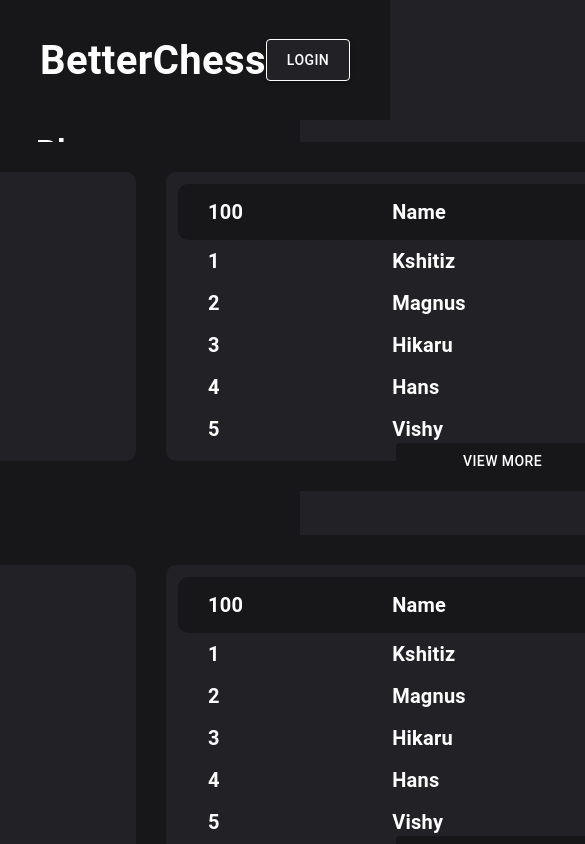
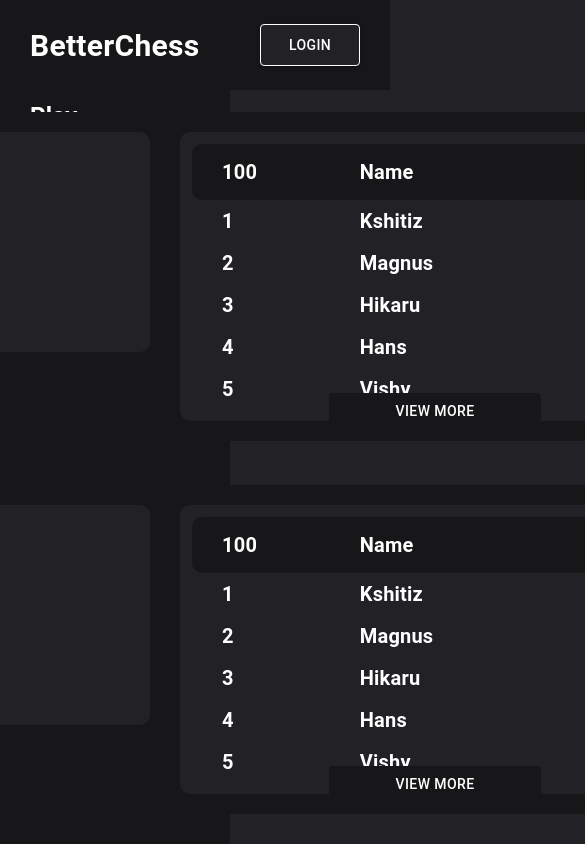
Before and after one commit to YashKorla/BetterChess, a React (Create React App) app in the folder FE/: page /leaderboard in a window 390 px wide. Shown: the top 844 px of the page, 585 px wide, since content can reach past the window. Built offline with nearby package versions, Linux system fonts and the light colour scheme.

Commit message:
Breakpoints

```diff
--- a/FE/src/App.tsx
+++ b/FE/src/App.tsx
@@ -9,15 +9,20 @@ import Variants from './pages/Variants';
 import Puzzles from './pages/Puzzles';
 import LeaderboardPage from './pages/LeaderboardPage';
 import Friends from './pages/Friends';
-import { styled } from '@mui/material';
+import { styled, useTheme } from '@mui/material';
 import bgimg from './images/bachground.png'
 
-const PageBox=styled(Box)({
-  margin:'120px 0 0 300px',
-  backgroundImage:`require(${bgimg})`,
-});
+function App() {
+  const theme = useTheme();
 
-function App() {
+  const PageBox=styled(Box)({
+    backgroundImage:`require(${bgimg})`,
+    margin:'90px 0 0 230px',
+    [theme.breakpoints.up('laptop')]: {
+      margin: '120px 0 0 300px',
+    },
+  });
+
   return (
       <Box>
         <Appbar/>
--- a/FE/src/components/appbar/Appbar.tsx
+++ b/FE/src/components/appbar/Appbar.tsx
@@ -3,22 +3,33 @@ import AppBar from '@mui/material/AppBar';
 import Typography from '@mui/material/Typography';
 import Button from '@mui/material/Button';
 import styled from '@emotion/styled';
+import { useTheme } from '@mui/material';
+
+const Appbar = () => {
+  const theme = useTheme()
 
   const Topbar = styled(AppBar)({
     zIndex: 3,
-    height:'120px',
     boxShadow:'none',
-    padding: '32px 40px',
     display:'flex',
     flexDirection:'row',
     justifyContent: 'space-between',
     alignItems: 'center',
+    height:'90px',
+    padding: '32px 30px',
+    [theme.breakpoints.up('laptop')]: {
+      height:'120px',
+      padding: '32px 40px',
+    },
   })
 
   const TopbarText = styled(Typography)({
     fontWeight:700,
+    fontSize:'30px',
+    lineHeight:'47px',
+    [theme.breakpoints.up('laptop')]: {
       fontSize:'40px',
-    lineHeight:'47px',
+    },
   })
 
   const Login = styled(Button)({
@@ -27,7 +38,7 @@ const Login = styled(Button)({
       height:'42px',
   })
 
-const Appbar = () => {
+
   return (
    <Topbar position="fixed">
       <TopbarText>
--- a/FE/src/components/leaderboard/Leaderboard.tsx
+++ b/FE/src/components/leaderboard/Leaderboard.tsx
@@ -14,7 +14,6 @@ import {
   Paper,
   Button,
 } from "@mui/material";
-import ArrowDropDownCircleIcon from '@mui/icons-material/ArrowDropDownCircle';
 import { useTheme } from "@mui/material/styles";
 import { ternaryOperator } from "../../utils";
 
@@ -56,40 +55,55 @@ const Leaderboard = (props: LeaderboardProps) => {
   });
 
   const ViewAllButton = styled(Button)({
-    width:'213px',
+    width:'212px',
     height:'36px',
     position:'absolute',
     bottom:'12px',
-    left:'576px',
     boxShadow: 'none',
+    left:'419px',
+    [theme.breakpoints.up('laptop')]: {
+      left:'576px',
+    },
   });
 
   const ImgBox = styled(Box)({
-    height: "289px",
-    width: "286px",
     borderRadius: "10px",
     backgroundColor:`${theme.palette.primary.light}`,
+    height: "220px",
+    width: "220px",
+    [theme.breakpoints.up('laptop')]: {
+      height: "289px",
+      width: "286px",
+    },
   });
 
   const TableBox = styled(TableContainer)({
-    width: "674px",
     borderRadius: "10px",
     backgroundColor:`${theme.palette.primary.light}`,
     padding:'12px',
     overflow: 'hidden',
     height:`${isViewAll ? '' : '289px'}`,
+    width: "510px",
+    [theme.breakpoints.up('laptop')]: {
+      height:`${isViewAll ? '' : '289px'}`,
+      width: "674px",
+    },
   });
 
   const OuterBox = styled(Box)({
-    width: "1050px",
     borderRadius: "10px",
     display: "flex",
     justifyContent: "space-between",
     alignItems: 'flex-start',
-    padding: "30px",
     backgroundColor:`${theme.palette.primary.main}`,
     margin:'22px',
     position:'relative',
+    width: "800px",
+    padding: "20px",
+    [theme.breakpoints.up('laptop')]: {
+      width: "1050px",
+      padding: "30px",
+    },
   });
 
   const [page, setPage] = useState(0);
--- a/FE/src/components/navbar/Navbar.tsx
+++ b/FE/src/components/navbar/Navbar.tsx
@@ -13,39 +13,6 @@ import {useTheme} from '@mui/material/styles';
 import { ListItemButton } from '@mui/material';
 import { Link, useLocation } from 'react-router-dom';
 
-const ListText=styled(Typography)({
-  fontSize: '32px',
-  fontStyle: 'normal',
-  fontWeight: 700,
-  lineHeight: 'normal',
-})
-
-const AccountAvatar=styled(Avatar)({
-  height:'67px',
-  width:'67px',
-  marginRight:'16px',
-})
-
-const AccountText=styled(Typography)({
-  fontWeight:700,
-  fontSize:'28px',
-  color: 'white',
-});
-
-const CustomToolbar=styled(Box)({
-  display:'flex',
-  flexDirection: 'column',
-  justifyContent:'space-between',
-  height:'100%',
-  padding: '120px 0 50px 20px',
-});
-
-const AccountBox=styled(Box)({
-  display:'flex',
-  alignItems:'center',
-  padding:'0 0 0 20px'
-});
-
 const navitems=[
   {label:'Play',route:'/play'},
   {label:'Variants',route:'/variants'},
@@ -58,12 +25,60 @@ const Navbar = () => {
   const theme = useTheme();
   const location = useLocation();
 
+  const ListText=styled(Typography)({
+    fontSize: '24px',
+    fontStyle: 'normal',
+    fontWeight: 700,
+    lineHeight: 'normal',
+    [theme.breakpoints.up('laptop')]: {
+      fontSize:'32px',
+    },
+  })
+
+  const AccountAvatar=styled(Avatar)({
+    height:'67px',
+    width:'67px',
+    marginRight:'16px',
+  })
+
+  const AccountText=styled(Typography)({
+    fontWeight:700,
+    fontSize:'24px',
+    color: 'white',
+    [theme.breakpoints.up('laptop')]: {
+      fontSize:'28px',
+    },
+  });
+
+  const CustomToolbar=styled(Box)({
+    display:'flex',
+    flexDirection: 'column',
+    justifyContent:'space-between',
+    height:'100%',
+    padding: '90px 0 50px 15px',
+    [theme.breakpoints.up('laptop')]: {
+      padding: '120px 0 50px 20px',
+    },
+  });
+
+  const AccountBox=styled(Box)({
+    display:'flex',
+    alignItems:'center',
+    padding:'0 0 0 15px',
+    [theme.breakpoints.up('laptop')]: {
+      padding: '0 0 0 20px',
+    },
+  });
+
   const SidebarItem = styled(ListItem)({
-
       color:'White',
+      paddingLeft:'15px',
         "&:hover":{
           backgroundColor:`${theme.palette.primary.light}`
         },
+      [theme.breakpoints.up('laptop')]: {
+        paddingLeft: '20px',
+      },
   })
 
   return (
@@ -71,9 +86,12 @@ const Navbar = () => {
       PaperProps={{
         sx: {
           background:`${theme.palette.primary.main}`,
+          zIndex: '0',
           border: '0px',
-          width:'300px',
-          zIndex: '0',
+          width:'230px',
+          [theme.breakpoints.up('laptop')]: {
+            width: '300px',
+          },
         }}}
         variant="permanent"
     >
--- a/FE/src/index.css
+++ b/FE/src/index.css
@@ -26,3 +26,22 @@ code {
   border-top-right-radius:10px;
   border-bottom-right-radius:10px;
 }
+/* width */
+::-webkit-scrollbar {
+  width: 5px;
+}
+
+/* Track */
+::-webkit-scrollbar-track {
+  background: #222226;
+}
+
+/* Handle */
+::-webkit-scrollbar-thumb {
+  background: #171719;
+}
+
+/* Handle on hover */
+::-webkit-scrollbar-thumb:hover {
+  background: #555;
+}
--- a/FE/src/theme.ts
+++ b/FE/src/theme.ts
@@ -1,4 +1,17 @@
 import { createTheme } from "@mui/material";
+declare module '@mui/material/styles' {
+    interface BreakpointOverrides {
+        xs: false;
+        sm: false;
+        md: false;
+        lg: false;
+        xl: false;
+        mobile: true;
+        tablet: true;
+        laptop: true;
+        desktop: true;
+    }
+}
 
 const theme = createTheme({
     palette: {
@@ -17,7 +30,15 @@ const theme = createTheme({
             fontSize: '20px',
             fontWeight: 700,
         },
-    }
+    },
+    breakpoints: {
+        values: {
+            mobile: 480,
+            tablet: 1024,
+            laptop: 1400,
+            desktop: 1600,
+        },
+    },
 });
 
 export default theme;
```
Lines whose indentation alone changed are shown as unchanged.
